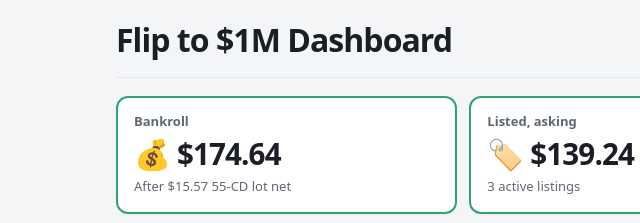
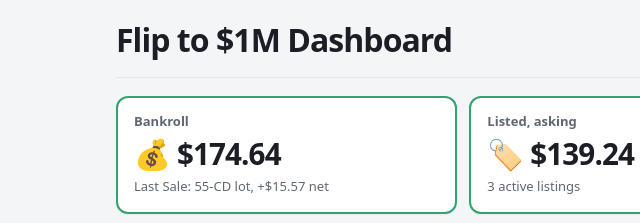
Before and after one commit to 16BITKAS/Paper-clip-to-1m, a plain HTML site: page index.html in a window 1280 px wide. Shown: the top 223 px of the page, 0-640 px from the left. Drawn offline with Linux system fonts and the light colour scheme.

Commit message:
Show last sale on the Bankroll card subtitle
Co-authored-by: 16BIT.KAS <16BITKAS@users.noreply.github.com>

```diff
--- a/index.html
+++ b/index.html
@@ -38,7 +38,7 @@ const DATA = {
     {
       label: "Bankroll",
       value: "💰 $174.64",
-      detail: "After $15.57 55-CD lot net",
+      detail: "Last Sale: 55-CD lot, +$15.57 net",
       amount: 174.64
     },
     {
@@ -81,7 +81,7 @@ const DATA = {
     { date: "11/13", item: "8 Rock CDs Lot (Green Day American Idiot single, INXS Live Baby Live, Temple of the Dog, Eleanor McEvoy What's Following Me?, Alice in Chains Sap, Whitesnake Slide It In, Guns N' Roses The Spaghetti Incident?, Incubus Make Yourself)", sale: 24.39, fees: 4.41, postage: 5.86, net: 14.12, link: "https://www.ebay.com/itm/237174006449" },
     { date: "11/13", item: "Nintendo NES Game Lot of 8 Tested Working Mario Duck Hunt Klax Wrestling", sale: 45.98, fees: 7.07, postage: 7.24, net: 31.67, link: "https://www.ebay.com/itm/237175940613" },
     { date: "11/17", item: "PS2 NFS Underground (CIB) + Midnight Club 3 DUB Remix bundle", sale: 35.59, fees: 8.8, postage: 5.59, net: 21.2, link: "https://www.ebay.com/itm/237170543785" },
-    { date: "11/19", item: "55 CD Lot R&B Hip Hop Soul 90s 2000s Prince Janet Jackson Mariah Carey AS IS", sale: 40, fees: 11.2, postage: 13.23, net: 15.57, link: "https://www.ebay.com/itm/237172643068" }
+    { date: "11/19", item: "55 CD Lot R&B Hip Hop Soul 90s 2000s Prince Janet Jackson Mariah Carey AS IS", sale: 40, fees: 11.2, postage: 13.23, net: 15.57, link: "https://www.ebay.com/itm/237172643068", short: "55-CD lot" }
   ],
   ladder: {
     start: 10.4,
@@ -891,6 +891,16 @@ const DATA = {
     return amount.toLocaleString("en-US", { style: "currency", currency: "USD" });
   }
 
+  // Bankroll subtitle comes from the latest DATA.sales row (oldest-first, so the last entry).
+  // Set sale.short to a brief name; otherwise the full item name is used.
+  function lastSaleSubtitle() {
+    const sales = DATA.sales || [];
+    if (!sales.length) return "";
+    const last = sales[sales.length - 1];
+    const name = last.short || last.item;
+    return "Last Sale: " + name + ", +" + usd(last.net) + " net";
+  }
+
   function plainAmount(amount) {
     return amount.toLocaleString("en-US", { minimumFractionDigits: 2, maximumFractionDigits: 2 });
   }
@@ -947,10 +957,11 @@ const DATA = {
       value.className = "metric-value";
       value.textContent = metric.value;
       card.append(label, value);
-      if (metric.detail) {
+      const detailText = metric.label === "Bankroll" ? lastSaleSubtitle() : metric.detail;
+      if (detailText) {
         const detail = document.createElement("p");
         detail.className = "metric-detail";
-        detail.textContent = metric.detail;
+        detail.textContent = detailText;
         card.append(detail);
       }
       metrics.append(card);
```
